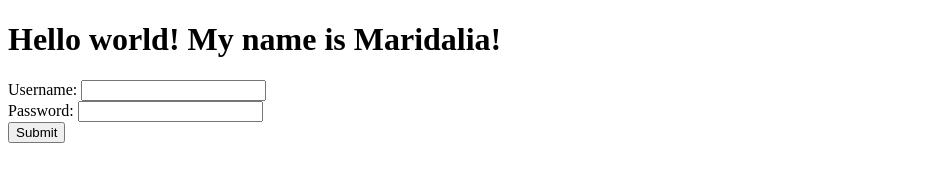
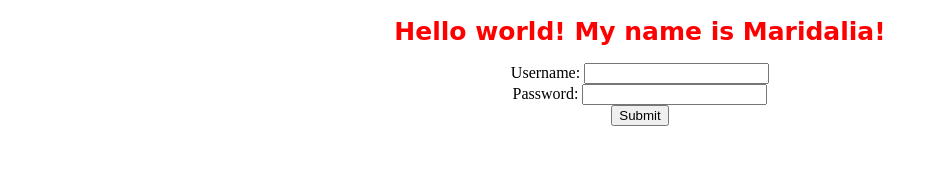
Before and after one commit to maridaliamart/hello-world, a plain HTML site: page index.html in a window 1280 px wide. Shown: the whole page, without its empty margins (0-938 px from the left). Drawn offline with Linux system fonts and the light colour scheme.

Commit message:
Update index.html

```diff
--- a/index.html
+++ b/index.html
@@ -1,7 +1,7 @@
 <!DOCTYPE html>
 <html lang="en">
 <head>
-    <link rel=""stylesheet" type="text/css" href="style.css">
+    <link rel="stylesheet" type="text/css" href="style.css">
     <meta charset="UTF-8">
     <meta http-quiv="X-UA-Compatible" content=""IE=edge">
     <meta name="viewport" content="width=device-width, initial-scale=1.0">
```
